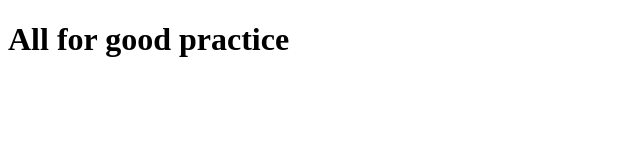
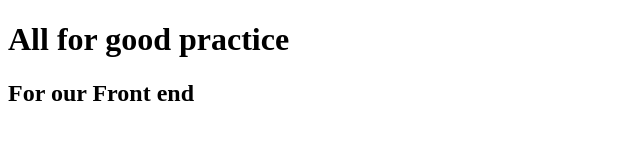
Before and after one commit to chantho05/python_OOP_basics, a plain HTML site: page index.html in a window 1280 px wide. Shown: the whole page, without its empty margins (0-640 px from the left). Drawn offline with Linux system fonts and the light colour scheme.

Commit message:
working properly

```diff
--- a/index.html
+++ b/index.html
@@ -6,7 +6,7 @@
 <body>
 
 	<h1>All for good practice</h1>
-
+	<h2>For our Front end</h2>
 
 </body>
 </html>
```
